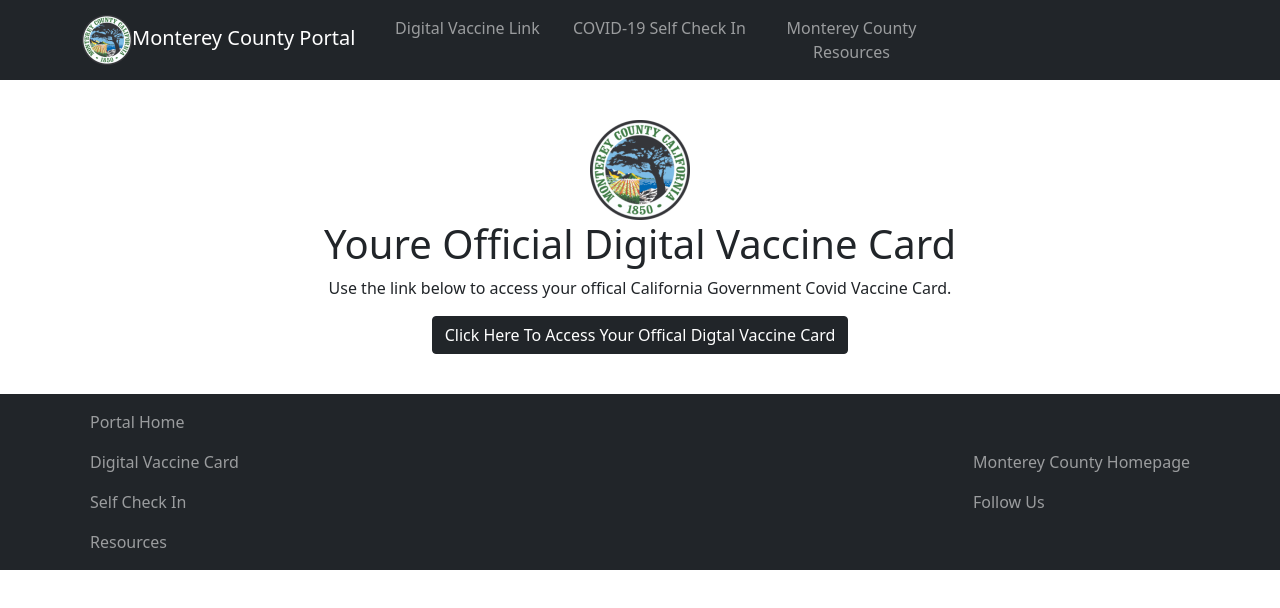
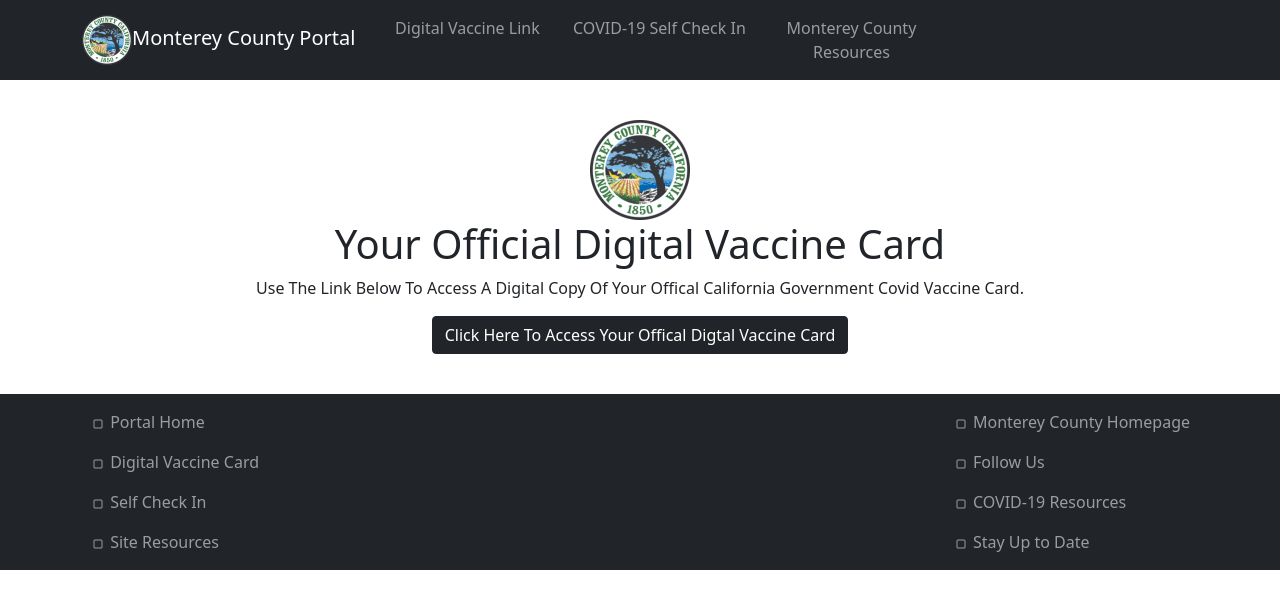
Before and after one commit to christianlMaldonado/tempCovidLogin, a React (Create React App) app in the folder login/: page /DigCard in a window 1280 px wide. Shown: the top 608 px of the page. Built offline with nearby package versions, Linux system fonts and the light colour scheme.

Commit message:
Updated ReadMe

```diff
--- a/login/src/Components/NavMenu.jsx
+++ b/login/src/Components/NavMenu.jsx
@@ -14,6 +14,7 @@
                             width="50"
                             height="50"
                             alt="countyLogo"
+                            padding="5"
                              />
                         Monterey County Portal
                     </Navbar.Brand>
--- a/login/src/Pages/DigCard.jsx
+++ b/login/src/Pages/DigCard.jsx
@@ -7,8 +7,8 @@
   return (
     <div className="DigCardBody">
       <img src={Logo} alt="countyLogo"/>
-      <h1> Youre Official Digital Vaccine Card </h1>
-      <p> Use the link below to access your offical California Government Covid Vaccine Card.</p>
+      <h1> Your Official Digital Vaccine Card </h1>
+      <p> Use The Link Below To Access A Digital Copy Of Your Offical California Government Covid Vaccine Card.</p>
       <Button href="https://myvaccinerecord.cdph.ca.gov/" variant="dark">Click Here To Access Your Offical Digtal Vaccine Card</Button>
     </div>
   );
--- a/login/src/Pages/Footer.jsx
+++ b/login/src/Pages/Footer.jsx
@@ -1,6 +1,7 @@
 import React from "react";
 import { Nav, Navbar, Container } from 'react-bootstrap';
 import './Footer.css'
+import { BsStop } from "react-icons/bs";
 
 
 const Footer = () => {
@@ -10,15 +11,17 @@
         <Container >
           <Nav className="flex-column">
 
-              <Nav.Link href="/">Portal Home</Nav.Link>
-              <Nav.Link href="/DigCard">Digital Vaccine Card</Nav.Link>
-              <Nav.Link href="/selfcheck">Self Check In</Nav.Link>
-              <Nav.Link href="/countysites">Resources</Nav.Link>
+              <Nav.Link href="/"><BsStop/> Portal Home</Nav.Link>
+              <Nav.Link href="/DigCard"><BsStop/> Digital Vaccine Card</Nav.Link>
+              <Nav.Link href="/selfcheck"><BsStop/> Self Check In</Nav.Link>
+              <Nav.Link href="/countysites"><BsStop/> Site Resources</Nav.Link>
 
           </Nav>
           <Nav className="flex-column">
-            <Nav.Link href="/">Monterey County Homepage</Nav.Link>
-            <Nav.Link href="/">Follow Us</Nav.Link>
+            <Nav.Link href="https://www.co.monterey.ca.us/home"><BsStop/> Monterey County Homepage</Nav.Link>
+            <Nav.Link href="https://www.co.monterey.ca.us/residents/alerts-notifications/county-social-media"><BsStop/> Follow Us</Nav.Link>
+            <Nav.Link href="https://www.co.monterey.ca.us/government/departments-a-h/health/diseases/2019-novel-coronavirus-covid-19"><BsStop/> COVID-19 Resources</Nav.Link>
+            <Nav.Link href="https://www.co.monterey.ca.us/how-do-i/find/news-information"><BsStop/> Stay Up to Date</Nav.Link>
           </Nav>
 
 
```
Also changed, not shown: 2 other files (tests, documents, lock files or other folders).
